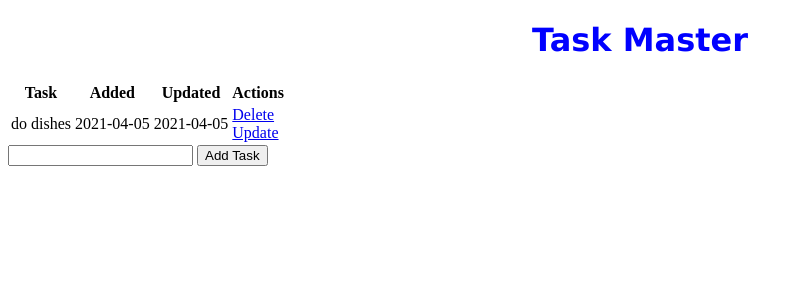
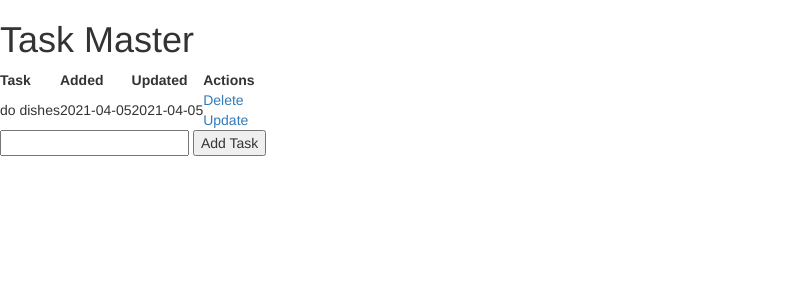
Before and after one commit to danyeric123/Task-Management-App, a Flask app: page / in a window 1280 px wide. Shown: the top 300 px of the page, without its empty margins (0-811 px from the left). Run offline with Flask 2, Linux system fonts and the light colour scheme; data comes from the database, SQL or seed files in the repository; some libraries are stand-ins or nearby versions.

Commit message:
new file:   .vscode/settings.json 	modified:   templates/base.html 	modified:   templates/index.html

```diff
--- a/templates/base.html
+++ b/templates/base.html
@@ -3,7 +3,7 @@
 <head>
     <meta charset="UTF-8">
     <meta name="viewport" content="width=device-width, initial-scale=1.0">
-    <link rel="stylesheet" href="/static/styles.css" type="text/css"/>
+    <link rel="stylesheet" href="https://maxcdn.bootstrapcdn.com/bootstrap/3.3.7/css/bootstrap.min.css" integrity="sha384-BVYiiSIFeK1dGmJRAkycuHAHRg32OmUcww7on3RYdg4Va+PmSTsz/K68vbdEjh4u" crossorigin="anonymous"/>
     {% block head %} {% endblock %}
 </head>
 <body>
--- a/templates/index.html
+++ b/templates/index.html
@@ -32,7 +32,7 @@
     </table>
     {% endif %}
 
-    <div class="form">
+    <div class="form-group">
         <form action="/" method="POST">
             <input type="text" name="content" id="content">
             <input type="submit" value="Add Task">
```
